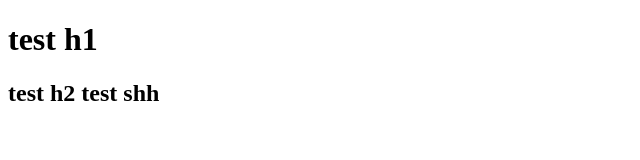
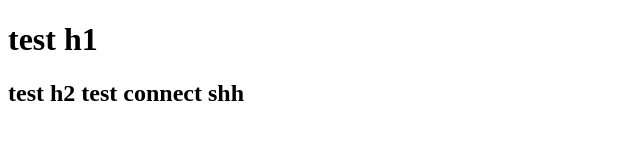
Before and after one commit to dungdt-dev/hello-nodejs2, a website: page index.html in a window 1280 px wide. Shown: the whole page, without its empty margins (0-640 px from the left). Drawn offline with Linux system fonts and the light colour scheme.

Commit message:
test connect server

```diff
--- a/index.html
+++ b/index.html
@@ -7,6 +7,6 @@
 <body>
 
 <h1>test h1</h1>
-<h2>test h2 test shh</h2>
+<h2>test h2 test connect shh</h2>
 </body>
 </html>
```
